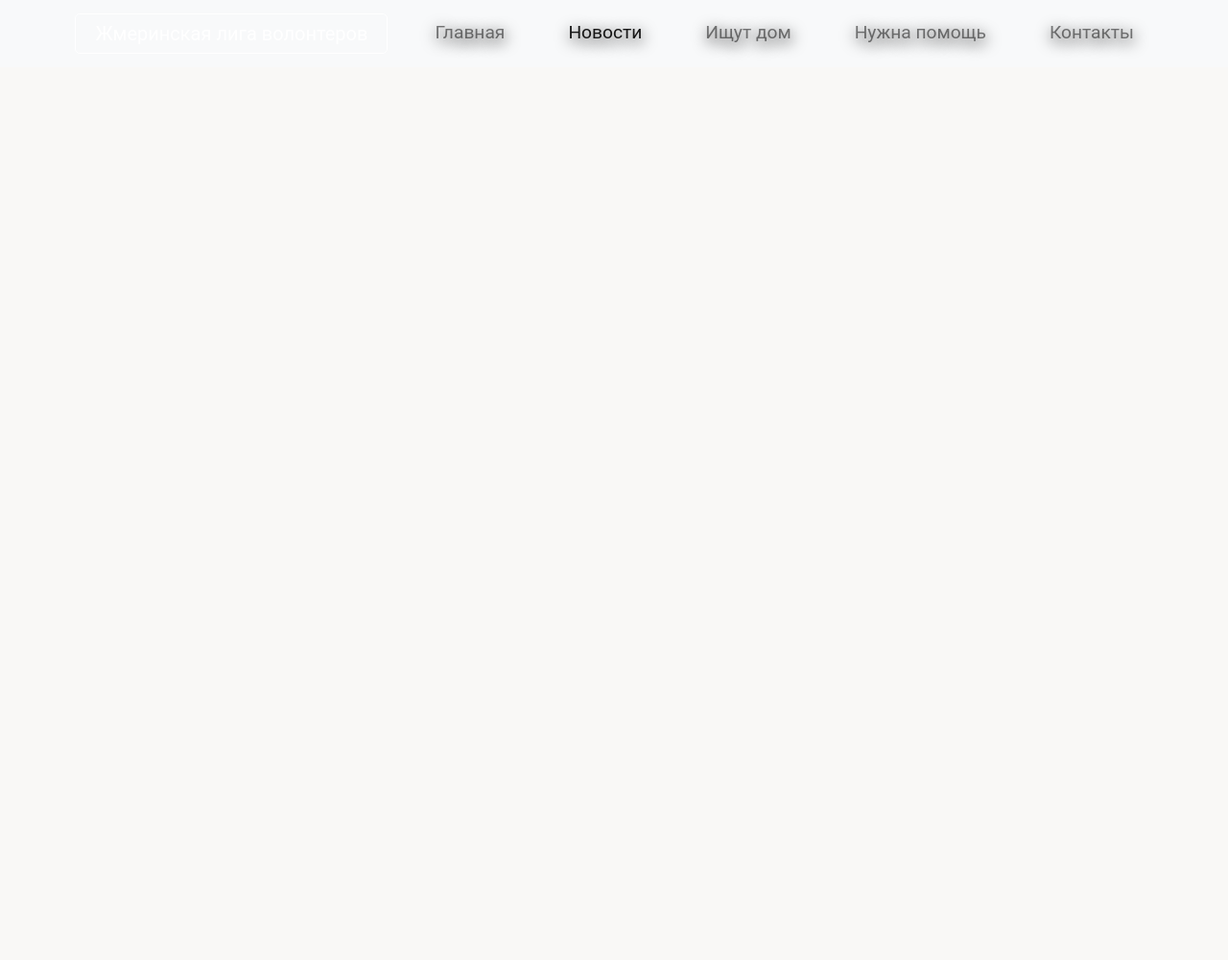
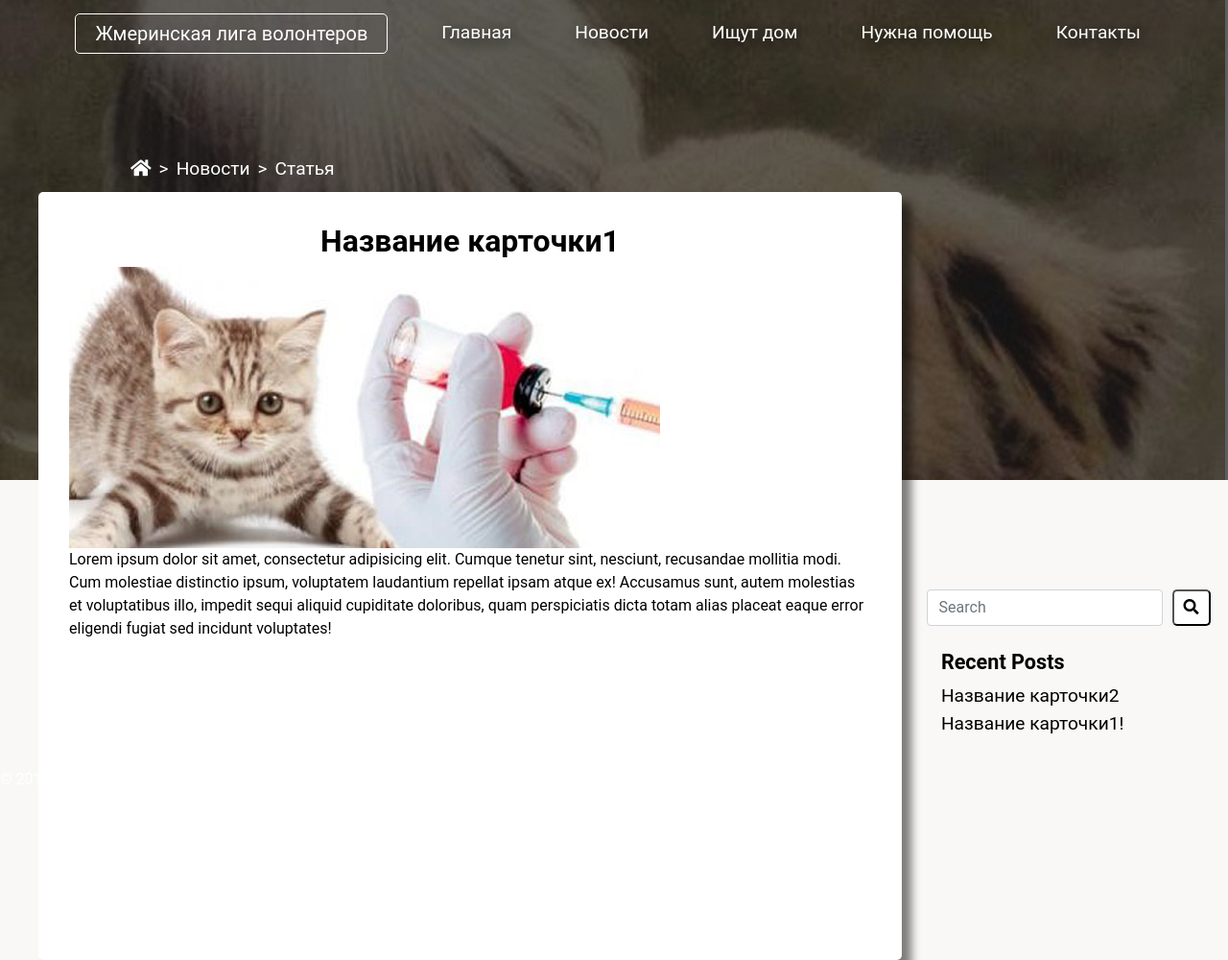
Before and after one commit to Havryliuk-Serhii/zlv, a PHP site: page /blog-item.html in a window 1280 px wide; the page is wider, and only the part inside the window is pictured. Shown: that part at 96% size. Before the commit the page ends 55 px from the top of that part, so only its background shows below. Run offline with PHP 8.4, Linux system fonts and the light colour scheme; some libraries are stand-ins or nearby versions.

Commit message:
add single post into the blog-item.html

```diff
--- a/blog-item.html
+++ b/blog-item.html
@@ -10,18 +10,19 @@
     <link rel="stylesheet" href="css/bootstrap-reboot.css">
     <link rel="stylesheet" href="css/bootstrap-grid.css">
     <link rel="stylesheet" href="css/bootstrap.css">
-
+    <link rel="stylesheet" href="https://cdnjs.cloudflare.com/ajax/libs/font-awesome/5.11.2/css/all.css">
     <!-- Custom CSS -->
     <link rel="stylesheet" href="css/style.css">
   </head>
   <body>
-        <nav class="navbar navbar-expand-lg navbar-light bg-light fixed-top">
-                <a class="navbar-brand">Жмеринская лига волонтеров</a>
+    <div class="wrapper">
+        <nav class="navbar navbar-expand-lg fixed-top">
+                <a href="index.html" class="navbar-brand">Жмеринская лига волонтеров</a>
                 <button class="navbar-toggler" data-target="#my-nav" data-toggle="collapse" aria-controls="my-nav" aria-expanded="false" aria-label="Toggle navigation">
                   <span class="navbar-toggler-icon"></span>
                 </button>
                 <div id="my-nav" class="collapse navbar-collapse">
-                  <ul class="navbar-nav mr-auto">
+                  <ul class="navbar-nav ml-auto">
                     <li class="nav-item">
                       <a class="nav-link" href="index.html">Главная</a>
                     </li>
@@ -40,7 +41,50 @@
                   </ul>
                 </div>
               </nav>
+        <div class="img-bg-container">
+            <img class="header-bg" src="./img/hero-bg.jpg" alt="header background">
+        </div>
+        <main class="main" id="main" role="main">
+            <article class="content">
+                <div class="breadcrumb-container">
+                    <nav aria-label="breadcrumb">
+                        <ol class="breadcrumb">
+                            <li class="breadcrumb-item"><a href="index.html"><i class="fas fa-home"></i></a></li>
+                            <li class="breadcrumb-item" aria-current="page">Новости</li>
+                            <li class="breadcrumb-item active" aria-current="page">Статья</li>
+                        </ol>
+                    </nav>
+                </div>
+                <section class="post">
+                    <div class="post-title">
+                        <h2>Название карточки1</h2>
+                    </div>
+                    <div class="post-content">
+                        <img src="./img/blog1.jpg" class="post-img" alt="">
+                        <p>Lorem ipsum dolor sit amet, consectetur adipisicing elit. Cumque tenetur sint, nesciunt, recusandae mollitia modi. Cum molestiae distinctio ipsum, voluptatem laudantium repellat ipsam atque ex! Accusamus sunt, autem molestias et voluptatibus illo, impedit sequi aliquid cupiditate doloribus, quam perspiciatis dicta totam alias placeat eaque error eligendi fugiat sed incidunt voluptates!</p>
+                    </div>
 
+                </section>
+
+            </article>
+            <aside class="sidebar">
+                <section class="search-form">
+                   <form class="form-inline">
+                     <input class="form-control" type="search" placeholder="Search" aria-label="Search">
+                    <button class="btn-submit" type="submit"><i class="fas fa-search"></i></button>
+                </form>
+                </section>
+                <section class="widget">
+                    <h3 class="widget-title">Recent Posts</h3>
+                    <ul>
+                        <li class="widget-item"><a href="#">Название карточки2</a></li>
+                        <li class="widget-item"><a href="blog-item.html" aria-current="page">Название карточки1!</a></li>
+                    </ul>
+                </section>
+
+            </aside>
+        </main>
+    </div>
     <footer class="footer">
         <div class="copyright">
             <p class="text-block">&copy; 2019 Жмеринская Лига Волонтеров</p>
--- a/blog.html
+++ b/blog.html
@@ -62,7 +62,7 @@
                     <div class="card d-flex flex-row align-items-start">
                         <img src="./img/8.jpg" class="card-img" alt="post image">
                         <div class="card-body ">
-                            <h3 class="card-title">Название карточки1</h3>
+                            <h3 class="card-title"><a href="blog-item.html">Название карточки1</a></h3>
                             <p class="card-text">Some quick example text to build on the card title and make up the bulk of the card's content.</p>
                             <a href="blog-item.html" class="btn-post">Далее</a>
                         </div>
@@ -72,7 +72,7 @@
                     <div class="card d-flex flex-row align-items-start">
                         <img src="./img/8.jpg" class="card-img" alt="post image">
                         <div class="card-body ">
-                            <h3 class="card-title">Название карточки2</h3>
+                            <h3 class="card-title"><a href="blog-item.html">Название карточки2</a></h3>
                             <p class="card-text">Some quick example text to build on the card title and make up the bulk of the card's content.</p>
                             <a href="blog-item.html" class="btn-post">Далее</a>
                         </div>
--- a/css/style.css
+++ b/css/style.css
@@ -132,7 +132,8 @@ text-shadow: 1px 4px 16px rgba(0, 0, 0);
 }
 .nav-item a:hover::after{
   transform: scale(1);
-}/*
+}
+/*
 *
 */
 
@@ -146,7 +147,7 @@ text-shadow: 1px 4px 16px rgba(0, 0, 0);
     margin-top: 200px;
     padding: 2em;
     background-color: #fff;
-    min-height: 500px;
+    height: 100vh;
     z-index: 2;
     border-radius: 5px;
     box-shadow: 10px 10px 10px rgba(0, 0, 0, 0.5);
@@ -242,8 +243,8 @@ text-shadow: 1px 4px 16px rgba(0, 0, 0);
 /*
 * Blog
 */
-#post{
-  height: 300px;
+.post{
+  height: auto;
 }
 .card{
 border: none;
@@ -253,6 +254,14 @@ padding: 20px;
 }
 .card-img{
 border-radius: 5px;
+}
+.card-title a{
+  color: #000;
+}
+.card-title a:hover{
+  color: #1b1b1b;
+  opacity: 0.6;
+  text-decoration: none;
 }
 
 a.btn-post{
@@ -365,8 +374,19 @@ input{
 {
  color: #1b1b1b;
   opacity: 0.6;
-  font-size: 1.25rem;
+  font-size: 1.2rem;
 }
+/*
+* Single post
+*/
+.post-title{
+  color: #000;
+  text-align: center;
+}
+.post-content{
+  color: #000;
+}
+
 /*
 * Gallery
 */
```
